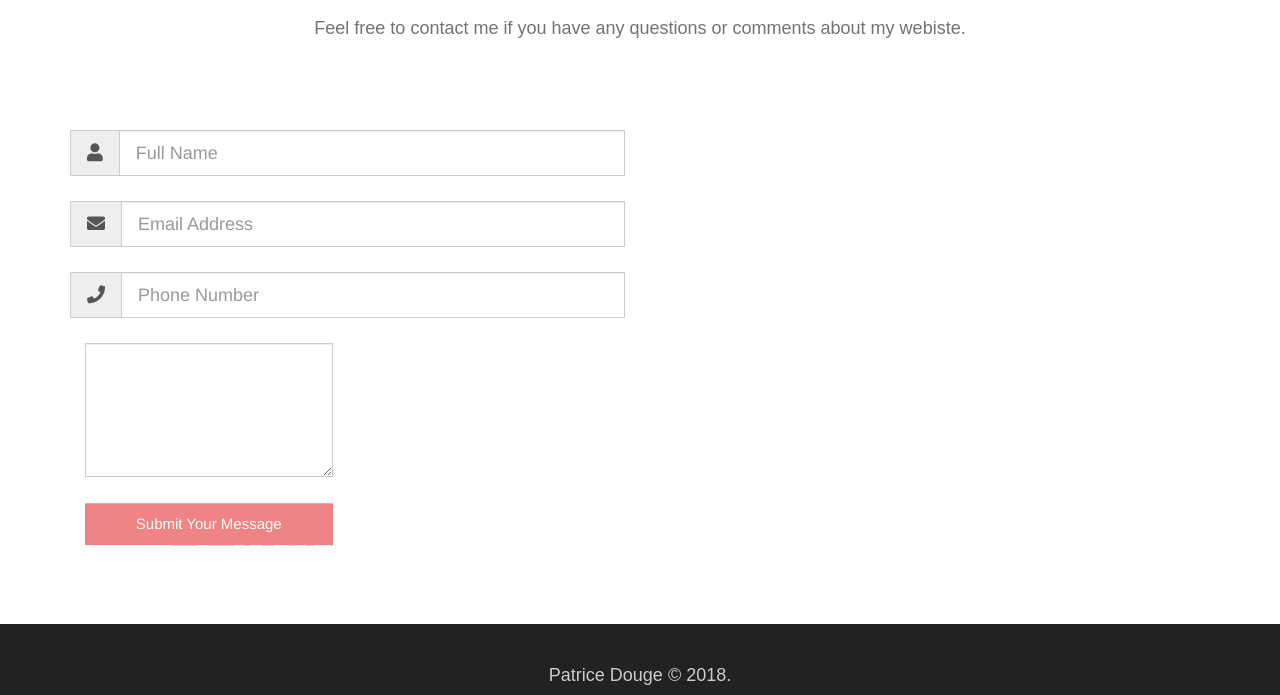
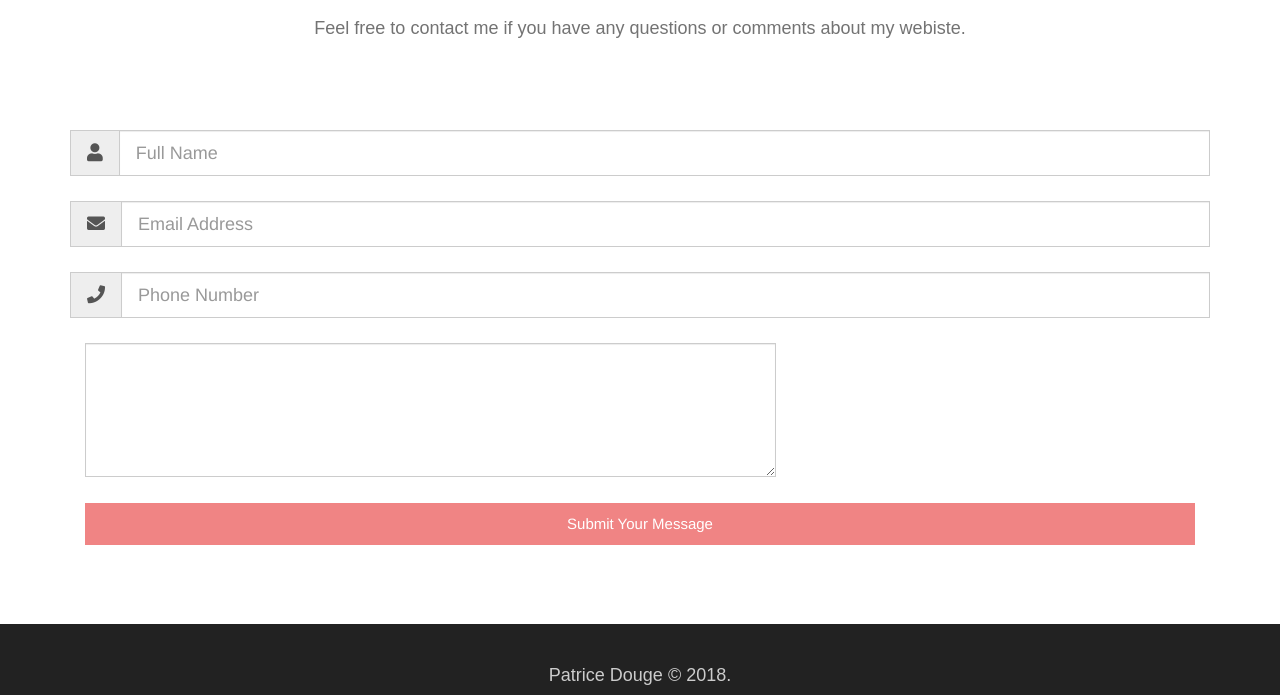
Before and after one commit to PatriceDouge/patricedouge.github.io, a plain HTML site: page index.html in a window 1280 px wide. Shown: the part 2206-2901 px from the top of the page. Drawn offline with nearby package versions, Linux system fonts and the light colour scheme.

Commit message:
Collumn sizing

```diff
--- a/index.html
+++ b/index.html
@@ -148,7 +148,7 @@
             <div class="row">
                 <h1 class="wow fadeInUp">Contact</h1>
                 <p class="wow fadeInUp" data-wow-delay="0.4">Feel free to contact me if you have any questions or comments about my webiste. </p>
-                <div class="col-lg-6 col-md-6">
+                <div class="col-lg-12 col-md-12">
                     <div class="input-group input-group-lg wow fadeInUp" data-wow-delay="0.8s">
                         <span class="input-group-addon" id="sizing-addon1"><i class="fa fa-user" aria-hidden="true"></i></span>
                         <input type="text" class="form-control" aria-describedby="sizing-addon1" placeholder="Full Name">
@@ -162,7 +162,7 @@
                         <input type="text" class="form-control" aria-describedby="sizing-addon1" placeholder="Phone Number">
                     </div>
 
-                    <div class="col-lg-6 col-md-6">
+                    <div class="col-lg-12 col-md-12">
                         <div class="input-group wow fadeInUp" data-wow-delay="2s">
                             <textarea name="" id="" cols="80" rows="6" class="form-control"></textarea>
                         </div>
```
Lines whose indentation alone changed are shown as unchanged.
